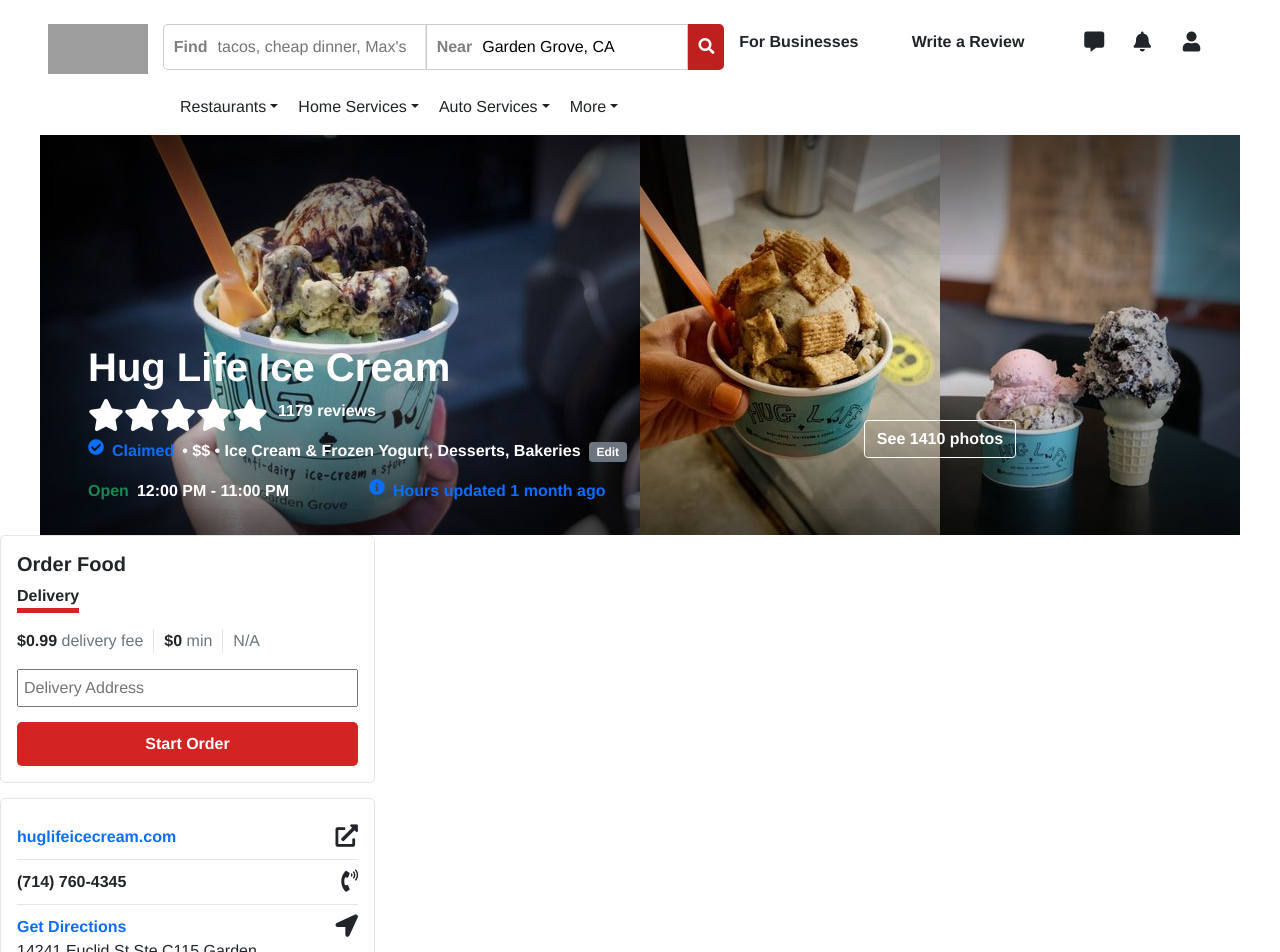
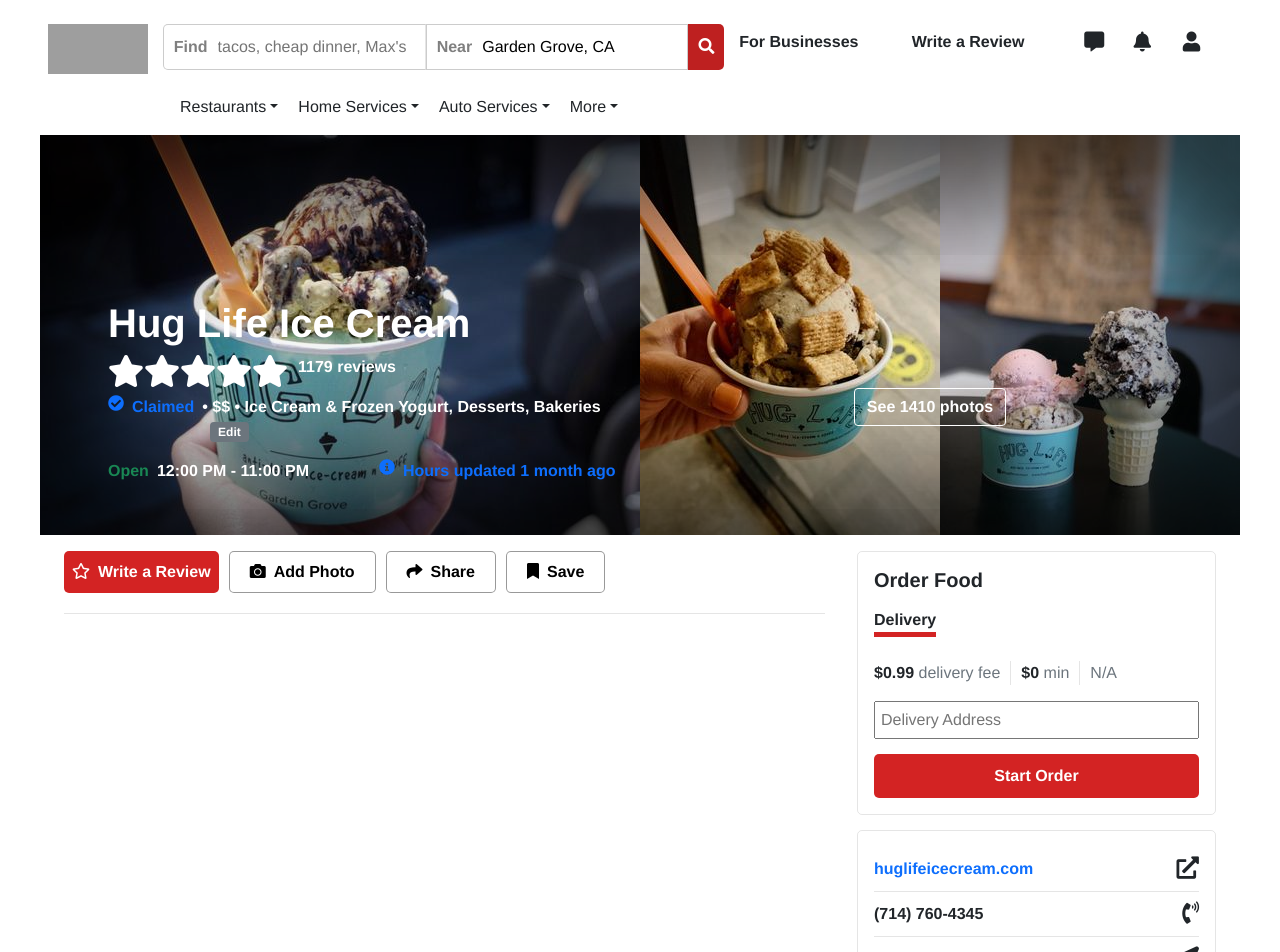
Before and after one commit to phu-trieu/yelp-clone, a React (Create React App) app: page / in a window 1280 px wide. Shown: the top 952 px of the page. Built offline with nearby package versions, Linux system fonts and the light colour scheme; grey boxes are pictures that could not be loaded.

Commit message:
Completed WriteReview component

```diff
--- /dev/null
+++ b/src/search-details-components/BusinessDetails.jsx
@@ -0,0 +1,12 @@
+import React from 'react'
+import WriteReview from './WriteReview'
+
+const BusinessDetails = () => {
+  return (
+    <section id="business-details">
+      <WriteReview />
+    </section>
+  )
+}
+
+export default BusinessDetails
--- a/src/search-details-components/Details.css
+++ b/src/search-details-components/Details.css
@@ -1,6 +1,19 @@
-.details-container {
+#all-details {
+  display: grid;
+  grid-template-rows: 1fr;
+  grid-template-columns: 1fr auto;
+  width: 90%;
+  margin: auto;
+}
+
+#business-details {
+  padding-right: 16px;
+}
+
+.details-banner-container {
   display: grid;
   justify-content: center;
+  margin-bottom: 1rem;
 }
 
 .details-img-grid {
@@ -25,6 +38,7 @@
   grid-template-rows: 1fr;
   grid-template-columns: 1fr 1fr;
   width: 100%;
+  padding: 20px;
 }
 
 .details-img-ratings {
@@ -83,6 +97,7 @@
   position: -webkit-sticky;
   top: 150px;
   max-width: 375px;
+  padding-left: 16px;
 }
 
 .sticky-menu label, .sticky-menu input, .order-btn {
@@ -147,6 +162,36 @@
   justify-self: end;
   font-size: 1.4rem;
 }
+
+.write-review {
+  display: flex;
+  column-gap: 10px;
+  border-bottom: 1px solid rgba(0, 0, 0, 0.1);
+  padding-bottom: 20px;
+}
+
+.write-review-btn {
+  border: 0;
+  background-color: var(--yelp-color);
+  color: white;
+  padding: 8px;
+  border-radius: 5px;
+}
+
+.not-write-review-btn {
+  background-color: white;
+  border-radius: 5px;
+  padding: 8px 20px;
+  border: 1px solid rgba(0, 0, 0, 0.4)
+}
+
+
+
+
+
+
+
+
 
 @media screen and (max-width: 350px) {
   .delivery-costs {
@@ -224,3 +269,10 @@
     display: none;
   }
 }
+
+@media screen and (max-width: 950px) {
+  #all-details {
+    grid-template-rows: auto auto;
+    grid-template-columns: 1fr;
+  }
+}
--- a/src/search-details-components/HugLife.jsx
+++ b/src/search-details-components/HugLife.jsx
@@ -1,12 +1,16 @@
 import React from 'react';
 import StickyMenu from './StickyMenu';
 import HugLifeBanner from './HugLifeBanner';
+import BusinessDetails from './BusinessDetails';
 
 const HugLife = () => {
   return (
     <div>
       <HugLifeBanner />
-      <StickyMenu />
+      <div id="all-details">
+        <BusinessDetails />
+        <StickyMenu />
+      </div>
 
 
     </div>
--- a/src/search-details-components/HugLifeBanner.jsx
+++ b/src/search-details-components/HugLifeBanner.jsx
@@ -2,7 +2,7 @@
 
 const HugLifeBanner = () => {
   return (
-    <div className="details-container">
+    <div className="details-banner-container">
       <div className="details-img-grid">
         <div className="image-container">
           <img src="./img/hug5.jpg" alt="" />
--- a/src/search-details-components/StickyMenu.jsx
+++ b/src/search-details-components/StickyMenu.jsx
@@ -4,8 +4,8 @@
   return (
     <div className="sticky-menu">
       <div className="top-sticky-menu">
-        <h5 className="fw-bold">Order Food</h5>
-        <p className="fw-bold">Delivery</p>
+        <h5 className="fw-bold mb-3">Order Food</h5>
+        <p className="fw-bold mb-4">Delivery</p>
         <div className="delivery-costs">
           <p>
             <b>$0.99 </b>
--- /dev/null
+++ b/src/search-details-components/WriteReview.jsx
@@ -0,0 +1,26 @@
+import React from 'react'
+
+const WriteReview = () => {
+  return (
+    <div className="write-review mb-3">
+      <button className="write-review-btn">
+        <span className="far fa-star me-2"></span>
+        <b>Write a Review</b>
+      </button>
+      <button className="not-write-review-btn">
+        <span className="fas fa-camera me-2"></span>
+        <b>Add Photo</b>
+      </button>
+      <button className="not-write-review-btn">
+        <span className="fas fa-share me-2"></span>
+        <b>Share</b>
+      </button>
+      <button className="not-write-review-btn">
+        <span className="fas fa-bookmark me-2"></span>
+        <b>Save</b>
+      </button>
+    </div>
+  )
+}
+
+export default WriteReview
```
